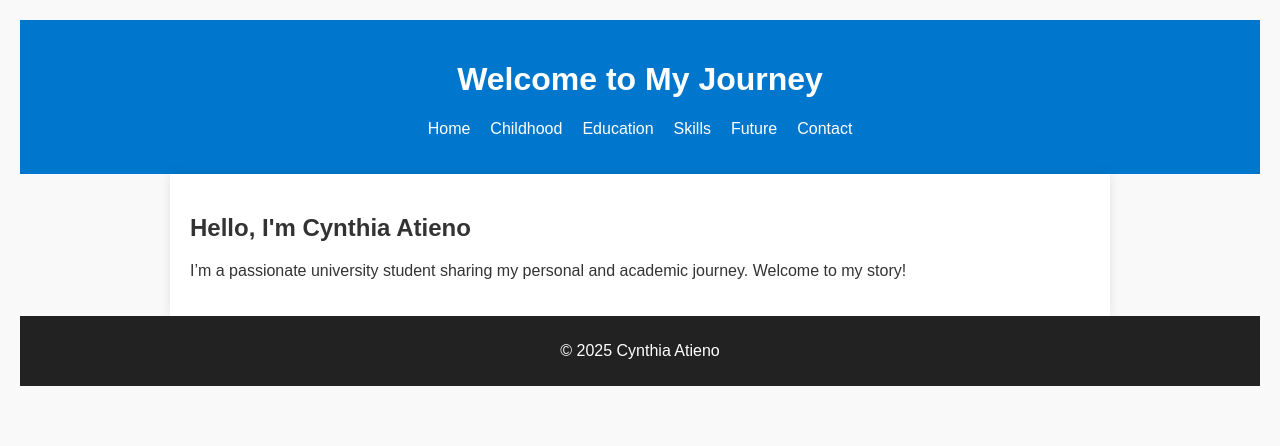
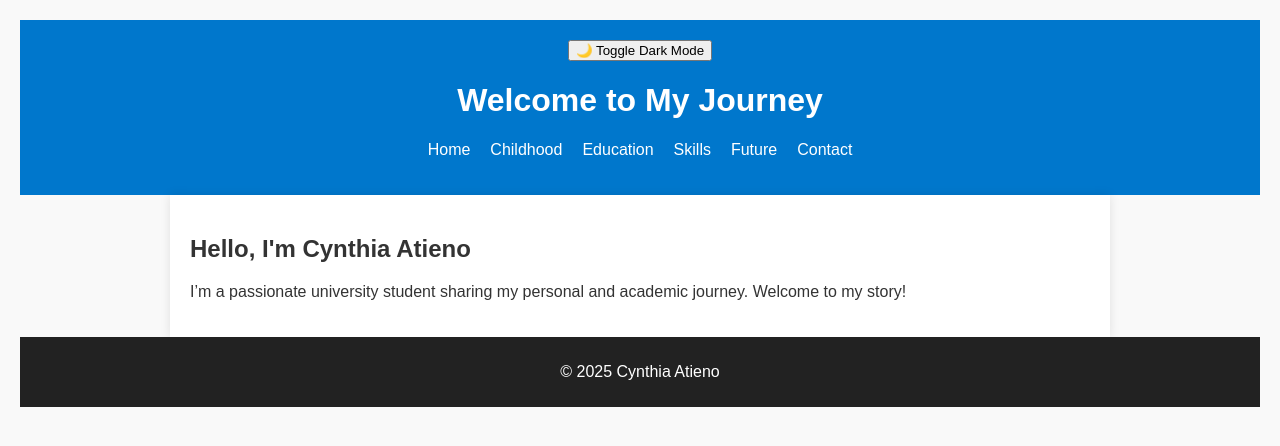
Before and after one commit to CynthiaAtieno1/personal_portfolio_website, a plain HTML site: page index.html in a window 1280 px wide. Drawn offline with Linux system fonts and the light colour scheme.

Commit message:
Update index.html

```diff
--- a/index.html
+++ b/index.html
@@ -11,6 +11,7 @@
 </head>
 <body>
   <header>
+    <button id="theme-toggle">🌙 Toggle Dark Mode</button>
     <h1>Welcome to My Journey</h1>
     <nav>
       <ul>
```
